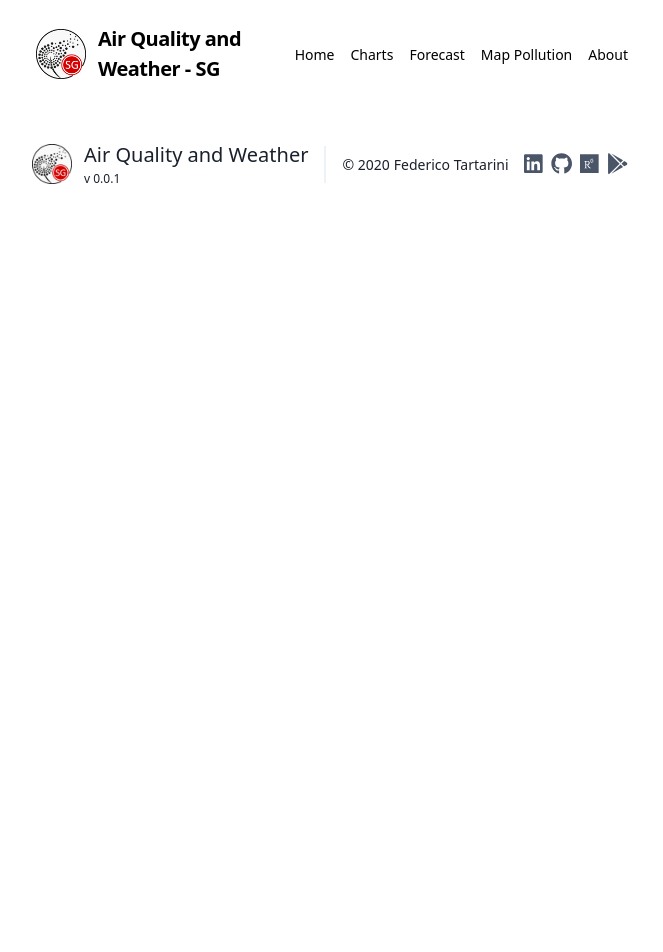
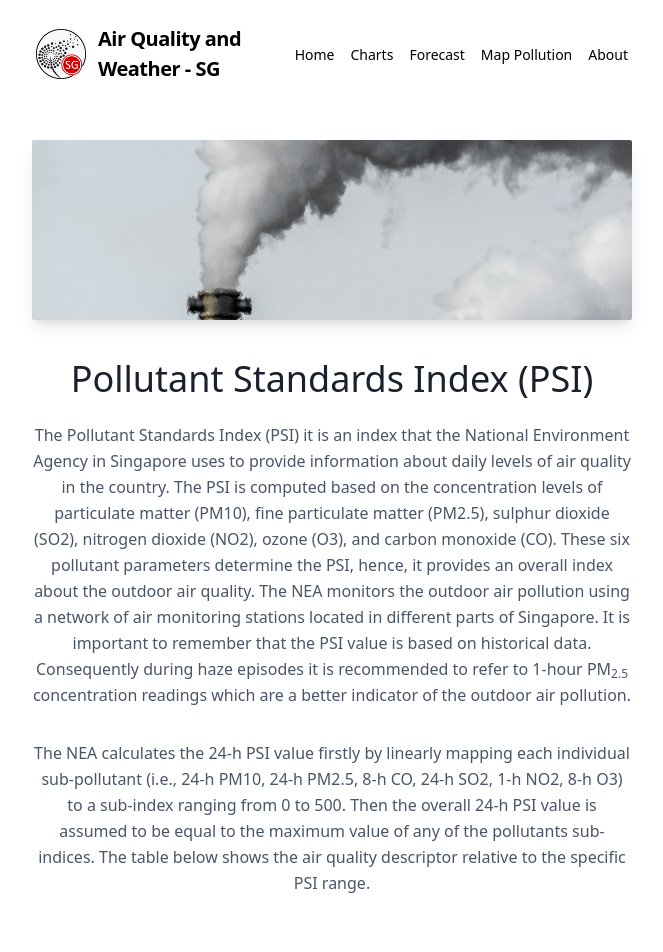
Before and after one commit to FedericoTartarini/air-quality-weather-sg, a React (Create React App) app: page /air-quality-weather-sg/psi in a window 1280 px wide. Shown: the top 952 px of the page, without its empty margins (308-971 px from the left). Before the commit the page ends 800 px from the top, so only its background shows below. Built offline with nearby package versions, Linux system fonts and the light colour scheme; no server answers.

Commit message:
* added a page about PSI

```diff
--- a/src/App.js
+++ b/src/App.js
@@ -6,6 +6,7 @@ import { BrowserRouter as Router, Switch, Route } from "react-router-dom";
 import Loader from "./Components/Loader";
 
 const AboutView = lazy(() => import("./Views/AboutView"));
+const WikiPSI = lazy(() => import("./Views/WikiPSI"));
 const MapPollutionView = lazy(() => import("./Views/MapPollutionView"));
 const ForecastView = lazy(() => import("./Views/ForecastView"));
 const CurrentReadingsView = lazy(() => import("./Views/CurrentReadingsView"));
@@ -178,6 +179,9 @@ function App() {
             <Route path="/about">
               <AboutView />
             </Route>
+            <Route path="/psi">
+              <WikiPSI />
+            </Route>
           </Switch>
         </Suspense>
         <div>
--- a/src/Components/CurrentReadings.js
+++ b/src/Components/CurrentReadings.js
@@ -65,6 +65,7 @@ function CurrentReadings({
             <div className="w-16 h-1 rounded-full bg-gray-400 inline-flex"></div>
           </div>
           <div className="flex flex-wrap content-between sm:-m-4 -mx-4 my-3">
+            {/* show also AQI */}
             <MajorPollutants
               dataPSI={dataPSI}
               locationUser={locationUser}
--- a/src/Components/MajorPollutants.js
+++ b/src/Components/MajorPollutants.js
@@ -2,13 +2,13 @@ import React from "react";
 import Loader from "./Loader";
 import {
   ClosestStation,
-  GetHelpURL,
   GetLatestReading,
   MapNamePollutants,
   PollutantClass,
 } from "../Functions/Utils";
 import { FontAwesomeIcon } from "@fortawesome/react-fontawesome";
 import { faQuestionCircle } from "@fortawesome/free-solid-svg-icons";
+import { Link } from "react-router-dom";
 
 function MajorPollutants({ dataPSI, locationUser, pollutant }) {
   let content = null;
@@ -57,12 +57,12 @@ function MajorPollutants({ dataPSI, locationUser, pollutant }) {
           <p className="leading-relaxed text-base">
             {PollutantClass(latestReading[pollutant], pollutant).description}
           </p>
-          <div onClick={() => window.open(GetHelpURL(pollutant))}>
+          <Link to="/psi">
             <p className="mt-3 mr-2 inline-flex items-center text-sm">
               Learn More
             </p>
             <FontAwesomeIcon icon={faQuestionCircle} />
-          </div>
+          </Link>
         </div>
       </div>
     );
--- /dev/null
+++ b/src/Views/WikiPSI.js
@@ -0,0 +1,60 @@
+import React from "react";
+import { Helmet } from "react-helmet";
+import TableIndicesCategories from "../Components/TableIndicesCategories";
+
+function WikiPSI() {
+  return (
+    <section className="text-gray-700 body-font">
+      <Helmet>
+        <title>PSI</title>
+        <meta
+          name="description"
+          content="This page describes provides information about the Pollutant Standards Index (PSI)."
+        />
+      </Helmet>
+      <div className="container mx-auto flex flex-col px-5 py-8 justify-center items-center">
+        <img
+          className="mb-8 object-cover object-center rounded-sm shadow-lg"
+          alt="author"
+          src={require("../Static/Images/gas.jpg")}
+        />
+        <div className="w-full flex flex-col mb-16 items-center text-center">
+          <h1 className="title-font sm:text-4xl text-3xl mb-4 font-medium text-gray-900">
+            Pollutant Standards Index (PSI)
+          </h1>
+          <p className="mb-8 leading-relaxed">
+            The Pollutant Standards Index (PSI) it is an index that the National
+            Environment Agency in Singapore uses to provide information about
+            daily levels of air quality in the country. The PSI is computed
+            based on the concentration levels of particulate matter (PM10), fine
+            particulate matter (PM2.5), sulphur dioxide (SO2), nitrogen dioxide
+            (NO2), ozone (O3), and carbon monoxide (CO). These six pollutant
+            parameters determine the PSI, hence, it provides an overall index
+            about the outdoor air quality. The NEA monitors the outdoor air
+            pollution using a network of air monitoring stations located in
+            different parts of Singapore. It is important to remember that the
+            PSI value is based on historical data. Consequently during haze
+            episodes it is recommended to refer to 1-hour PM<sub>2.5</sub>{" "}
+            concentration readings which are a better indicator of the outdoor
+            air pollution.
+          </p>
+          <p className="mb-8 leading-relaxed">
+            The NEA calculates the 24-h PSI value firstly by linearly mapping
+            each individual sub-pollutant (i.e., 24-h PM10, 24-h PM2.5, 8-h CO,
+            24-h SO2, 1-h NO2, 8-h O3) to a sub-index ranging from 0 to 500.
+            Then the overall 24-h PSI value is assumed to be equal to the
+            maximum value of any of the pollutants sub-indices. The table below
+            shows the air quality descriptor relative to the specific PSI range.
+          </p>
+          <TableIndicesCategories />
+          <p className="mb-8 leading-relaxed"></p>
+          {/*  todo write about difference between PSI and API */}
+          {/*  todo add link to NEA website */}
+          {/*  todo write about activities */}
+        </div>
+      </div>
+    </section>
+  );
+}
+
+export default WikiPSI;
```
Also changed, not shown: 1 other file (tests, documents, lock files or other folders).
